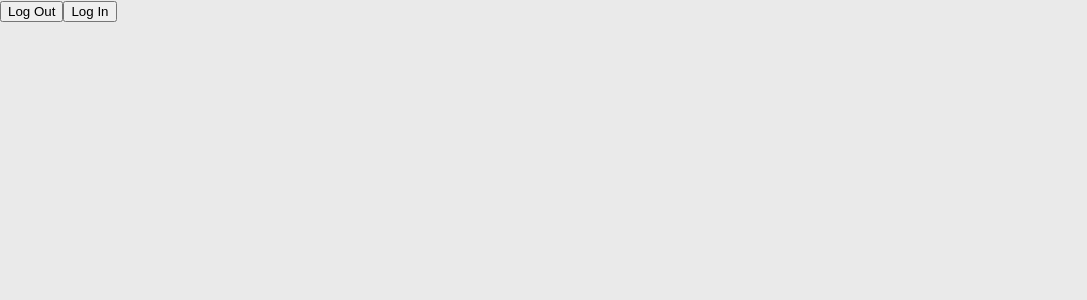
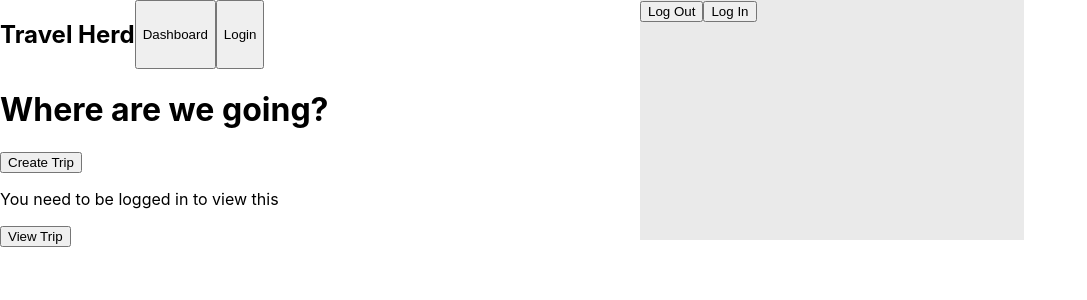
Before and after one commit to SchoolOfCode/bc13_final-project_front-end-amb, a React (Create React App) app: page /viewTripsPage in a window 1280 px wide. Shown: the top 300 px of the page, without its empty margins (0-1087 px from the left). Built offline with nearby package versions, Linux system fonts and the light colour scheme.

Commit message:
got the login form conditionally rendering -
co-authored-by: Celia celiabocking99@gmail.com

```diff
--- a/src/components/App/App.tsx
+++ b/src/components/App/App.tsx
@@ -1,6 +1,6 @@
 import React, {useState, useEffect} from 'react';
 import './App.css';
-import Login from '../Login/login'
+
 import Dashboard from '../Dashboard/dashboard'
 import Navbar from '../NavBar/NavBar';
 import { Auth0Provider } from "@auth0/auth0-react";
@@ -12,23 +12,12 @@ function App() {
 
   const { user, isAuthenticated, getAccessTokenSilently} = useAuth0()
 
-  const [loginVisibility, setLoginVisibility] = useState(true)
 
-
-  function handleLoginVisibility() {
-
-    if(isAuthenticated)
-    setLoginVisibility(false)
-  }
 
   return (
       <>
        <Auth0Provider
-      //  domain="dev-l6bnebnlo0sm3iul.uk.auth0.com"
-      //  scope="read:current_user update:current_user_metadata"
-      //  clientId="iu5ZM51QPbpIVQdwYw43MqvSk2htHc51"
-      //  redirectUri={window.location.origin}
-      //  useRefreshTokens={true} >
+
           domain="dev-otxf3y3m35xq561z.uk.auth0.com"
           clientId="FYGE0Lx0PPU5t9yUHOMakD0NK33AjMqE"
           redirectUri={window.location.origin}
@@ -37,13 +26,9 @@ function App() {
           useRefreshTokens={true}
         >
 
-        <div style={{visibility: loginVisibility ? 'visible' : 'hidden'}}>
-         <Login visibility={handleLoginVisibility}></Login>
-         </div>
+        <Navbar></Navbar>
+        <Dashboard></Dashboard>
 
-        <Navbar></Navbar>
-
-        <Dashboard></Dashboard>
       </Auth0Provider>
     </>
 
@@ -51,3 +36,4 @@ function App() {
 }
 
 export default App;
+//
--- a/src/components/Dashboard/dashboard.tsx
+++ b/src/components/Dashboard/dashboard.tsx
@@ -4,6 +4,7 @@ import JoinTrip from '../JoinTripPage/joinTrip'
 import ViewTrips from '../ViewTripsPage/viewTripsPage'
 import TripDetails from '../TripDetailsPage/tripDetailsPage'
 import { useAuth0 } from '@auth0/auth0-react'
+import Login from '../Login/login'
 
 
 const Dashboard = () => {
@@ -36,6 +37,8 @@ const Dashboard = () => {
         <CreateTrip></CreateTrip>
     </div>
 
+    {!isAuthenticated ? <Login></Login> : <p>logged in</p>}
+
     {isAuthenticated ? <button onClick={() => {handleJoinTripVisibility()}}>Join Trip</button> : <p>You need to be logged in to view this</p>}
 
     <div style={{visibility: joinTripVisibility ? 'visible' : 'hidden'}}>
--- a/src/components/Login/login.css
+++ b/src/components/Login/login.css
@@ -1,7 +1,8 @@
 .login-page {
     position: fixed;
-    width: 100vw;
-    height: 100vh;
+    top:0% ;
+    width: 30vw;
+    height: 30vh;
     background-color: rgb(234, 234, 234);
-
+    left: 50%
 }
--- a/src/components/Login/login.tsx
+++ b/src/components/Login/login.tsx
@@ -1,13 +1,16 @@
-import React from 'react'
+import React, {useState} from 'react'
 import LoginButton from "../LoginButton/LoginButton";
 import LogoutButton from "../LogoutButton/LogoutButton";
 import './login.css'
 
-const Login = ({visibility}:any) => {
+const Login = () => {
+
+
+
     return (<div className="login-page">
 
- <LogoutButton></LogoutButton>
-        <LoginButton prop={visibility}/>
+        <LogoutButton></LogoutButton>
+        <LoginButton/>
 
     </div>)
 }
--- a/src/components/LoginButton/LoginButton.tsx
+++ b/src/components/LoginButton/LoginButton.tsx
@@ -1,15 +1,12 @@
 import { useAuth0 } from "@auth0/auth0-react";
 import React from "react";
 
-const LoginButton = ({prop}:any) => {
+const LoginButton = () => {
   const { loginWithRedirect } = useAuth0();
 
-  function DoWork() {
-    loginWithRedirect()
-    prop()
-  }
 
-  return <button onClick={() => DoWork()}>Log In</button>;
+
+  return <button onClick={() => loginWithRedirect()}>Log In</button>;
 };
 
 export default LoginButton;
```
